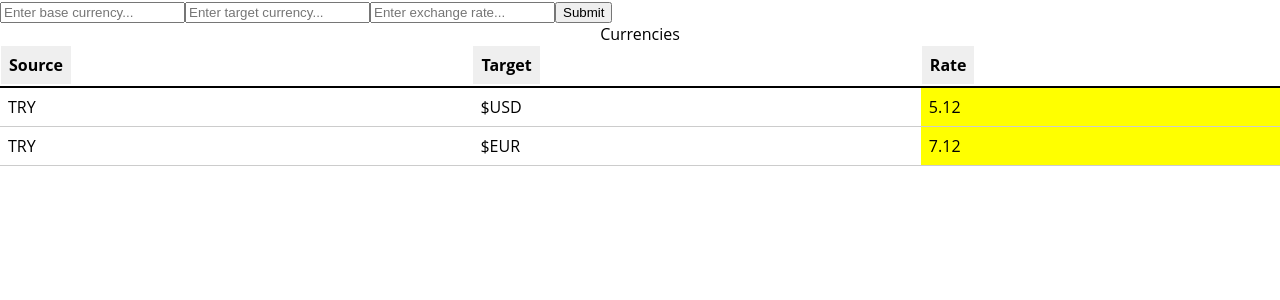
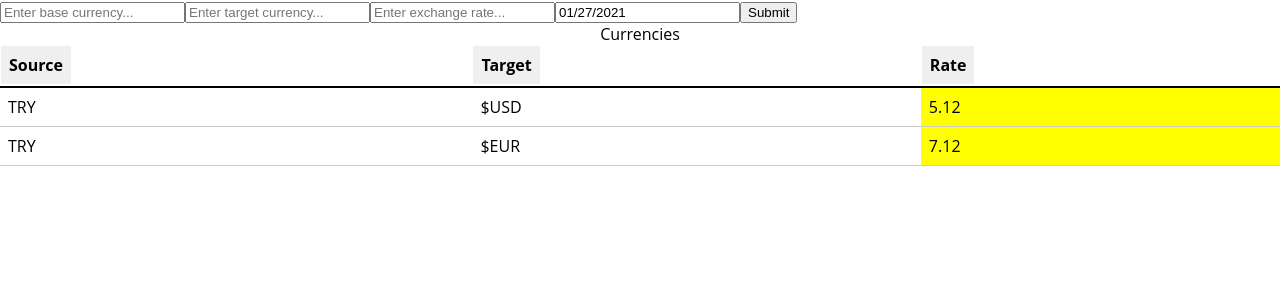
Before and after one commit to hakansander/React-Reactive-Currency-Project, a React (Create React App) app: page / in a window 1280 px wide. Shown: the top 300 px of the page. Built offline with nearby package versions, Linux system fonts and the light colour scheme.

Commit message:
Add datetime picker

```diff
--- a/package.json
+++ b/package.json
@@ -7,6 +7,8 @@
     "@testing-library/react": "^11.2.3",
     "@testing-library/user-event": "^12.6.0",
     "react": "^17.0.1",
+    "react-date-picker": "^8.0.7",
+    "react-datepicker": "^2.16.0",
     "react-dom": "^17.0.1",
     "react-scripts": "4.0.1",
     "web-vitals": "^0.2.4"
--- a/src/App.js
+++ b/src/App.js
@@ -1,7 +1,9 @@
 import './App.css';
 import {RealTimeCurrencyTable} from "./components/RealTimeCurrencyTable";
 import {HistoricalCurrencyTable} from "./components/HistoricalCurrencyTable";
+import {CurrencyDatePicker} from "./components/CurrencyDatePicker";
 import React from "react";
+import {HistoricalCurrencyForm} from "./components/HistoricalCurrencyForm";
 
 function App() {
   return (
--- /dev/null
+++ b/src/components/CurrencyDatePicker.js
@@ -0,0 +1,11 @@
+import React, { useState } from 'react';
+import DatePicker from "react-datepicker";
+
+import "react-datepicker/dist/react-datepicker.css";
+
+export const CurrencyDatePicker = (params) => {
+    const [startDate, setStartDate] = useState(new Date());
+    return (
+        <DatePicker selected={startDate} onChange={date => params.onCurrencyDateSelect(date)} />
+    );
+};
--- a/src/components/HistoricalCurrencyForm.js
+++ b/src/components/HistoricalCurrencyForm.js
@@ -1,10 +1,14 @@
 import React, { useState } from 'react';
+import ReactDatePicker from "react-datepicker";
+import {CurrencyDatePicker} from "./CurrencyDatePicker";
+import {formatDate} from "../utils/DateFormatter";
 
 export const HistoricalCurrencyForm = ({ addCurrency }) => {
 
     const [ baseInput, setBaseInput ] = useState('');
     const [ targetInput, setTargetInput ] = useState('');
     const [ rateInput, setRateInput ] = useState('');
+    const [ currencyDate, setCurrencyDate] = useState('');
 
     const handleBaseChange = (e) => {
         setBaseInput(e.currentTarget.value)
@@ -18,19 +22,24 @@ export const HistoricalCurrencyForm = ({ addCurrency }) => {
         setRateInput(e.currentTarget.value)
     }
 
+    const handleCurrencyDateChange = (currentDate) => {
+        let formattedDate = formatDate(currentDate);
+        setCurrencyDate(formattedDate);
+    }
+
     const handleSubmit = (e) => {
         e.preventDefault();
         addCurrency({base: baseInput, target: targetInput, rate: rateInput});
         setBaseInput("");
         setTargetInput("");
         setRateInput("");
-
     }
     return (
         <form onSubmit={handleSubmit}>
             <input value={baseInput} type="text" onChange={handleBaseChange} placeholder="Enter base currency..."/>
             <input value={targetInput} type="text" onChange={handleTargetChange} placeholder="Enter target currency..."/>
             <input value={rateInput} type="text" onChange={handleRateChange} placeholder="Enter exchange rate..."/>
+            <CurrencyDatePicker value={currencyDate} onCurrencyDateSelect={handleCurrencyDateChange} />
             <button>Submit</button>
         </form>
     );
--- /dev/null
+++ b/src/utils/DateFormatter.js
@@ -0,0 +1,13 @@
+export const formatDate = (date) => {
+    var d = new Date(date),
+        month = '' + (d.getMonth() + 1),
+        day = '' + d.getDate(),
+        year = d.getFullYear();
+
+    if (month.length < 2)
+        month = '0' + month;
+    if (day.length < 2)
+        day = '0' + day;
+
+    return [year, month, day].join('-');
+}
```
Also changed, not shown: 1 other file (tests, documents, lock files or other folders).
